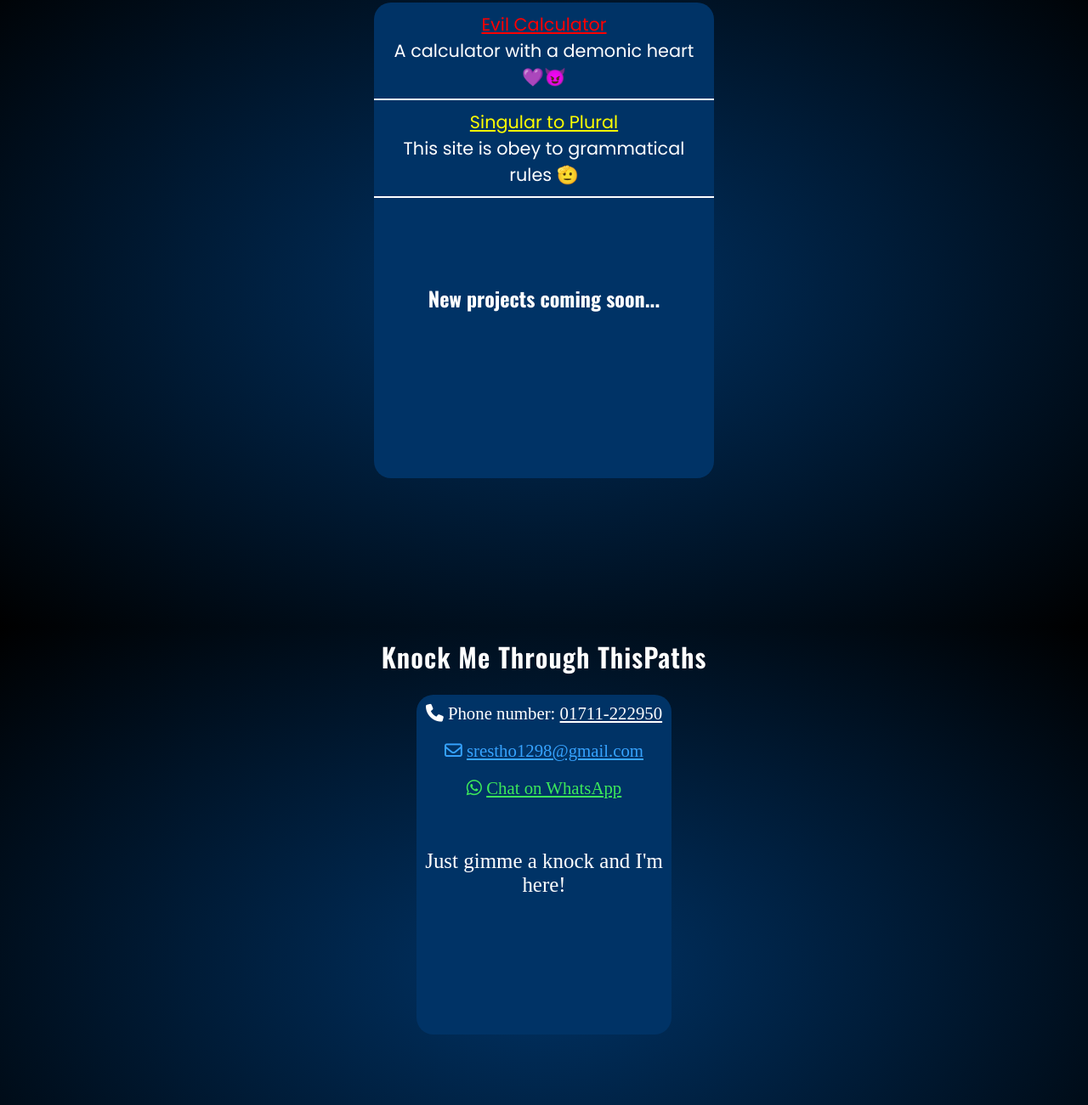
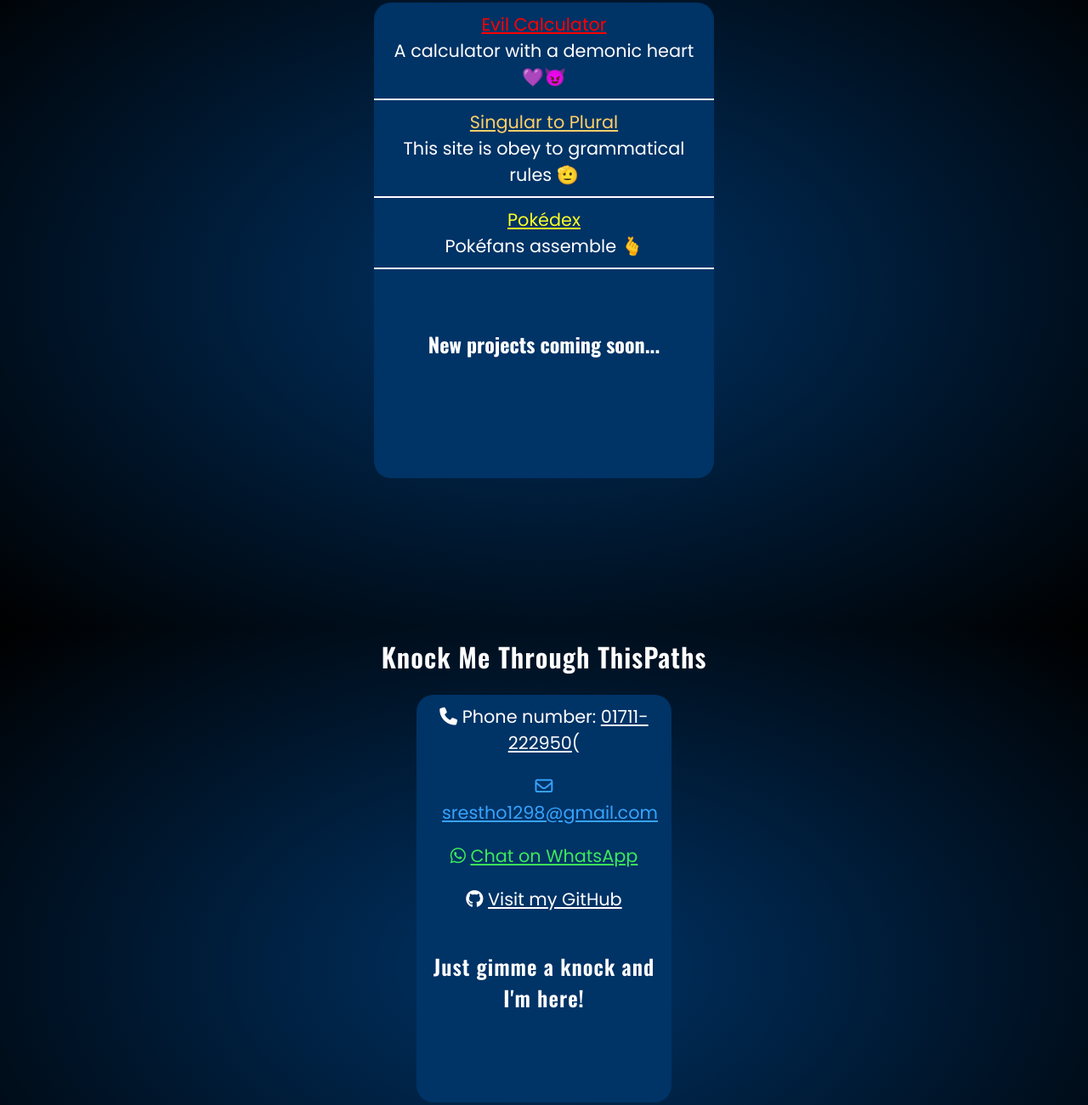
Before and after one commit to Srestho0101/Coolio-Portfolio, a plain HTML site: page index.htm in a window 1280 px wide. Shown: the part 1662-2963 px from the top of the page at 85% size. Drawn offline with nearby package versions, Linux system fonts and the light colour scheme; a web font is replaced by a local one.

Commit message:
Adding GitHub and Pokedex project

```diff
--- a/index.htm
+++ b/index.htm
@@ -88,8 +88,12 @@
           <p>A calculator with a demonic heart 💜😈</p>
         </div>
         <div class="project" data-aos="fade-up" data-aos-delay="100" data-aos-duration="600">
-          <a href="https://srestho0101.github.io/Singular-to-Plural_0101/" style="color: yellow;">Singular to Plural</a>
+          <a href="https://srestho0101.github.io/Singular-to-Plural_0101/" style="color: #ffd067;">Singular to Plural</a>
           <p>This site is obey to grammatical rules 🫡</p>
+        </div>
+        <div class="project" data-aos="fade-up" data-aos-delay="100" data-aos-duration="600">
+          <a href="https://srestho0101.github.io/Pokedex/" style="color: #ffff26;">Pokédex</a>
+          <p>Pokéfans assemble 🫰</p>
         </div>
         <h3 data-aos="fade-up" data-aos-delay="100" data-aos-duration="600">
           New projects coming soon...
@@ -98,6 +102,8 @@
         <div class="project">
           <a href=""></a>
         </div>
+
+        Add some of your projects here
         -->
       </div>
     </section>
@@ -109,7 +115,7 @@
         <div data-aos="fade-up" class="phone-number">
           <i class="fa-solid fa-phone"></i>
           <span>Phone number: </span>
-          <span class="number contact-path"><a href="tel:01711222950">01711-222950</a></span>
+          <span class="number contact-path"><a href="tel:01711222950">01711-222950</a></span>(
         </div>
         <div data-aos="fade-up" data-aos-delay="100" class="contact email">
           <i class="fa-regular fa-envelope" style="color: rgba(54,163,254,255);"></i>
@@ -118,6 +124,10 @@
         <div class="contact whatsapp" data-aos="fade-up" data-aos-delay="150">
           <i class="fa-brands fa-whatsapp" style="color: rgba(60,233,91,255);"></i>
           <span class="contact-path"><a href="https://wa.me/8801711222950?text=Hello%20Srestho!%20I%20found%20you%20from%20your%20portfolio." target="_blank" style="color: rgba(60,233,91,255);">Chat on WhatsApp</a></span>
+        </div>
+        <div class="contact github" data-aos="fade-up" data-aos-delay="150">
+          <i class="fa-brands fa-github"></i>
+          <span class="contact-path"><a href="https://wa.me/8801711222950?text=Hello%20Srestho!%20I%20found%20you%20from%20your%20portfolio." target="_blank" style="color: white;">Visit my GitHub</a></span>
         </div>
         <div data-aos="fade-up" data-aos-delay="250">
           <p>Just gimme a knock and I'm here!</p>
--- a/portfolio.css
+++ b/portfolio.css
@@ -258,7 +258,7 @@
 
 .project-stack h3 {
   font-size: 1.5rem;
-  margin: 100px auto;
+  margin: 70px auto;
 }
 
 /*
@@ -283,8 +283,8 @@
   background: #003366;
   width: 80%;
   max-width: 300px;
-  height: 50%;
-  max-height: 800px;
+  height: 60%;
+  max-height: 700px;
   padding: 10px;
   border-radius: 20px;
 }
@@ -302,7 +302,7 @@
 }
 
 .contact-stack div[data-aos-delay="250"] {
-  margin-top: 60px;
+  margin-top: 45px;
   font-size: 1.2em;
 }
 
@@ -326,7 +326,7 @@
   font-family: 'Oswald', sans-serif;
 }
 
-section h1 {
+section h1, .contact-stack p {
   /* optional: tweak weight or letter-spacing for headlines */
   font-family: 'Oswald';
   font-weight: 600;
@@ -338,7 +338,8 @@
 }
 
 .project-stack p,
-.project-stack a {
+.project-stack a,
+.contact-stack {
   font-family: 'Poppins', sans-serif;
   /* clean body text */
 }
```
